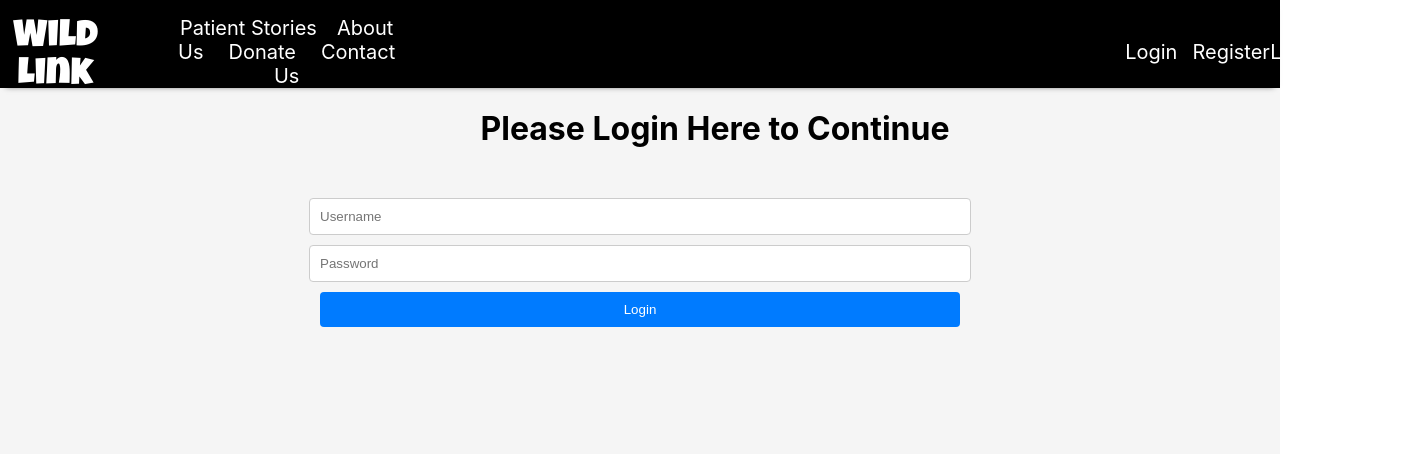
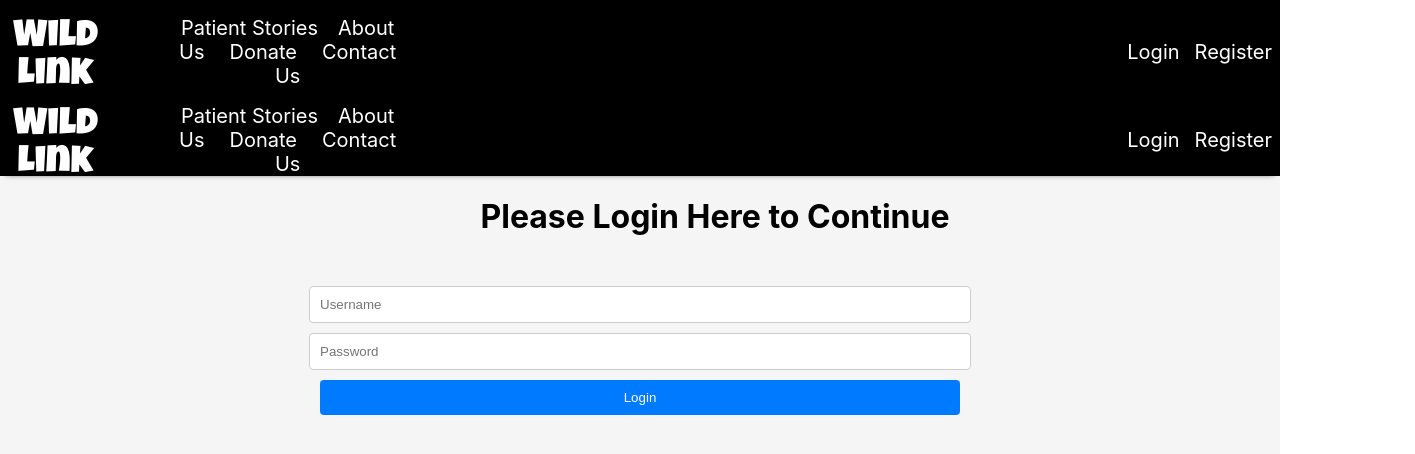
Before and after one commit to pformb/wild-link, a React (Create React App) app in the folder frontend/: page /login in a window 1280 px wide. Shown: the top 454 px of the page, 1415 px wide, since content can reach past the window. Built offline with nearby package versions, Linux system fonts and the light colour scheme.

Commit message:
FIX double render of l and r buttons

```diff
--- a/frontend/src/App.js
+++ b/frontend/src/App.js
@@ -22,7 +22,7 @@ function App() {
     <div className="App">
     <BrowserRouter>
     {/* need to pass the state to top nav so passing it in app but not routes shows 2 navs though*/}
-    {/* < TopNavigation loggedIn={loggedIn} setLoggedIn={setLoggedIn}/> */}
+    < TopNavigation loggedIn={loggedIn} setLoggedIn={setLoggedIn}/>
 
     <Routes>
 
--- a/frontend/src/components/TopNavigation.jsx
+++ b/frontend/src/components/TopNavigation.jsx
@@ -30,8 +30,8 @@ const TopNavigation = () => {
             <Link to="/register" className="top-nav-bar__register">Register</Link>
             </>
           )}
-        <Link to="/login" className="top-nav-bar__login">Login</Link>
-        <Link to="/register" className="top-nav-bar__register">Register</Link>
+        {/* <Link to="/login" className="top-nav-bar__login">Login</Link>
+        <Link to="/register" className="top-nav-bar__register">Register</Link> */}
         </div>
         </div>
   );
```
